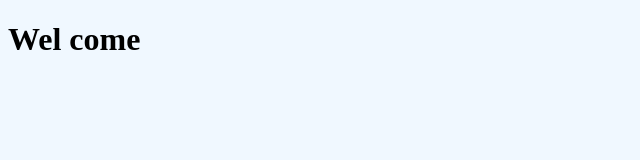
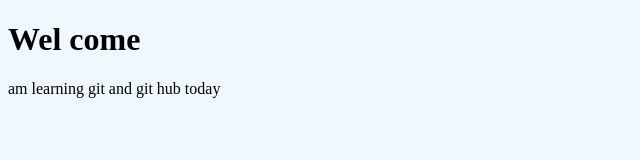
Before and after one commit to rohitkotnoor/code, a plain HTML site: page index.html in a window 1280 px wide. Shown: the whole page, without its empty margins (0-640 px from the left). Drawn offline with Linux system fonts and the light colour scheme.

Commit message:
edited html

```diff
--- a/index.html
+++ b/index.html
@@ -3,5 +3,6 @@
   <body>
      <link rel="stylesheet" href="home.css">
     <h1> Wel come</h1>
+    <p> am learning git and git hub today </p>
   </body>
 </html>
```
